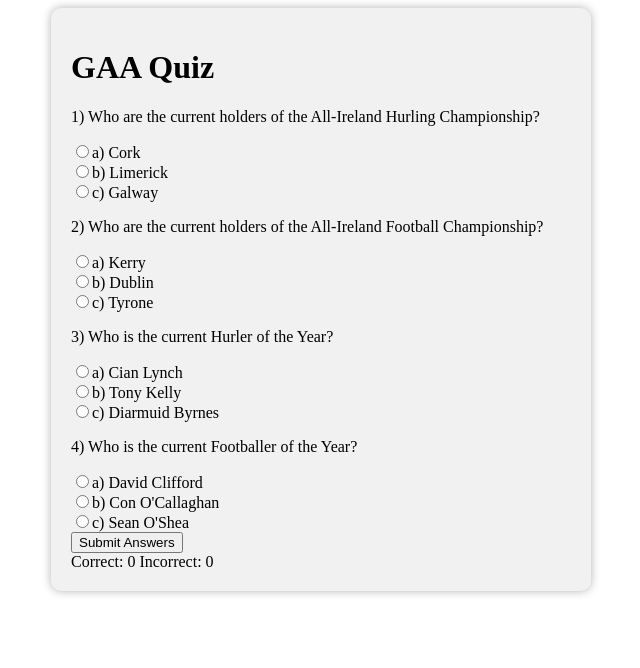
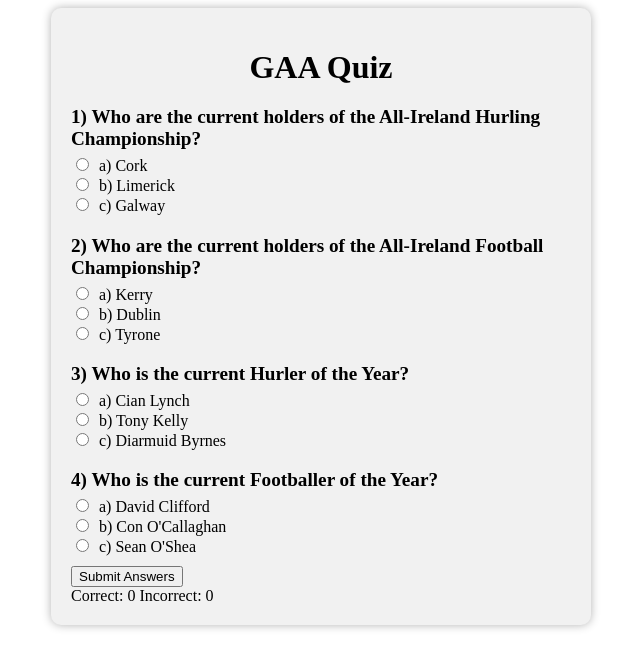
Before and after one commit to jasonlon10/The-GAA-Quiz-2023, a plain HTML site: page index.html in a window 1280 px wide. Shown: the whole page, without its empty margins (319-959 px from the left). Drawn offline with Linux system fonts and the light colour scheme.

Commit message:
Add css styling to title and question

```diff
--- a/assets/css/style.css
+++ b/assets/css/style.css
@@ -7,3 +7,23 @@
     border-radius: 10px;
     box-shadow: 0 0 10px rgba(0, 0, 0, 0.3);
   }
+ /* Quiz title */
+ .quiz-title {
+    text-align: center;
+    font-size: 2rem;
+    margin-bottom: 20px;
+  }
+  /* Quiz question */
+  .quiz-question {
+    margin-bottom: 10px;
+  }
+
+  .quiz-question p {
+    font-size: 1.2rem;
+    font-weight: bold;
+    margin-bottom: 5px;
+  }
+
+  .quiz-answer-input {
+    margin-right: 10px;
+  }
```
